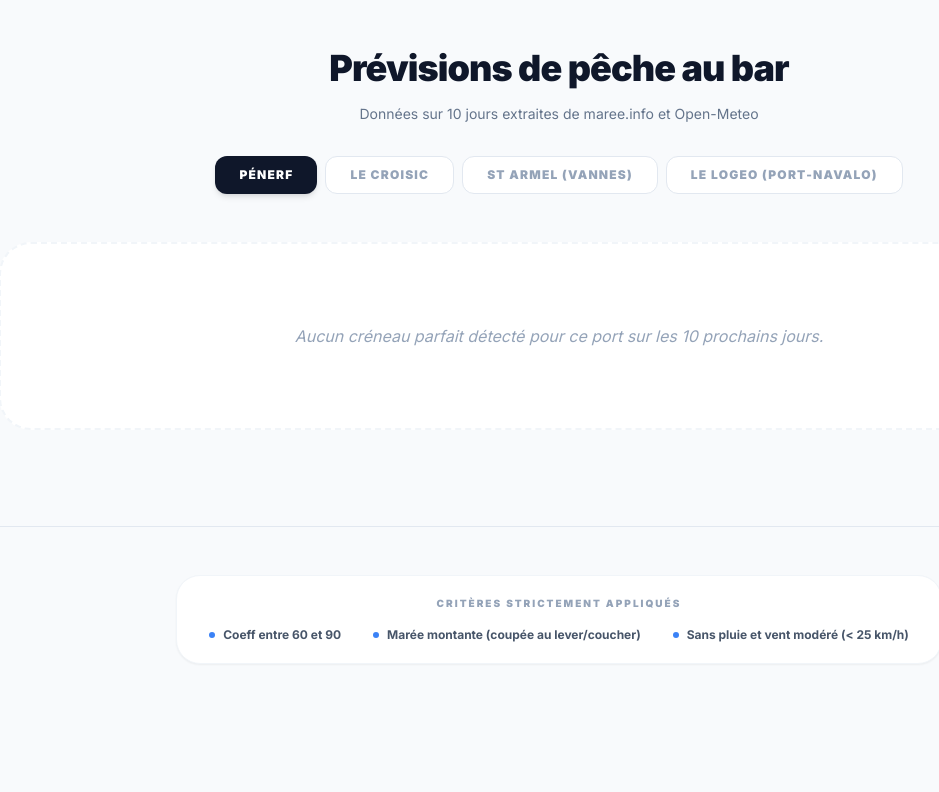
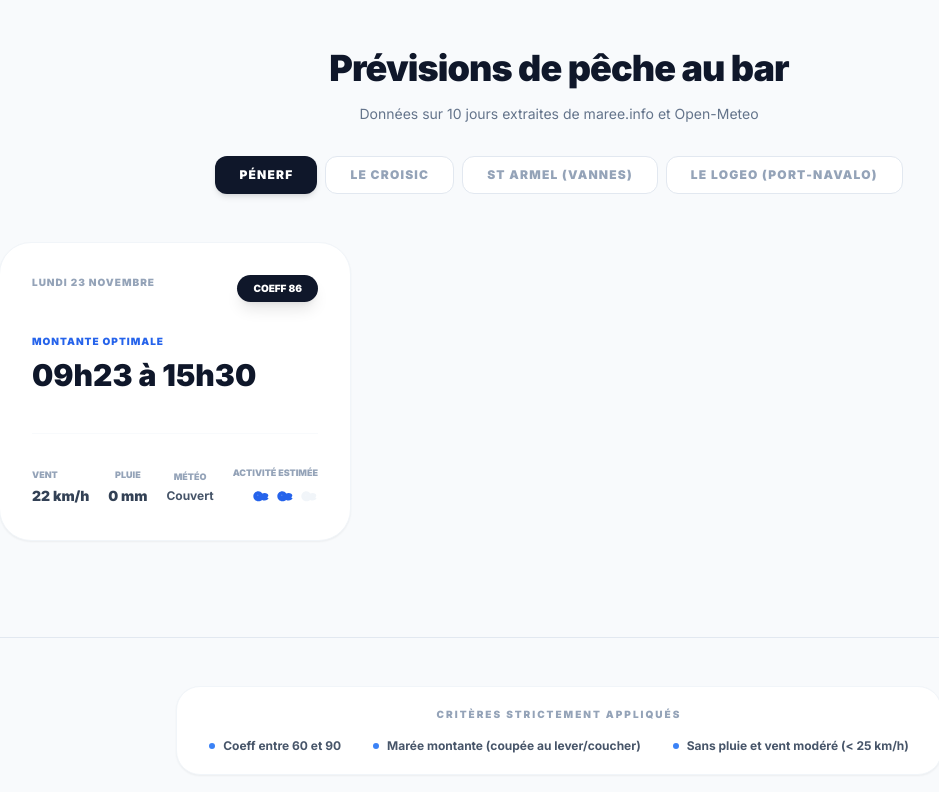
Before and after one commit to odutel/peche-bar, a plain HTML site: page index.html in a window 1280 px wide. Shown: the whole page, without its empty margins (81-1020 px from the left). Drawn offline with nearby package versions, Linux system fonts and the light colour scheme.

Commit message:
Previsions du 2026-11-18 15:28 UTC

```diff
--- a/index.html
+++ b/index.html
@@ -54,7 +54,7 @@
 
     <script>
         const PORTS = [{"id": "110", "name": "Pénerf", "lat": 47.5, "lng": -2.62}, {"id": "108", "name": "Le Croisic", "lat": 47.29, "lng": -2.51}, {"id": "112", "name": "St Armel (Vannes)", "lat": 47.59, "lng": -2.71}, {"id": "111", "name": "Le Logeo (Port-Navalo)", "lat": 47.55, "lng": -2.81}];
-        const ALL_FORECASTS = [];
+        const ALL_FORECASTS = [{"portId": "110", "date": "Lundi 23 Novembre", "start": "09h23", "end": "15h30", "coeff": 86, "wind": 22, "rain": 0.0, "weather": "Couvert", "activity": 2}, {"portId": "108", "date": "Lundi 23 Novembre", "start": "11h46", "end": "17h27", "coeff": 86, "wind": 24, "rain": 0.0, "weather": "Couvert", "activity": 2}, {"portId": "112", "date": "Lundi 23 Novembre", "start": "09h12", "end": "15h23", "coeff": 86, "wind": 16, "rain": 0.0, "weather": "Couvert", "activity": 2}, {"portId": "111", "date": "Lundi 23 Novembre", "start": "09h34", "end": "15h37", "coeff": 86, "wind": 18, "rain": 0.0, "weather": "Couvert", "activity": 2}];
 
         let selectedPortId = PORTS[0].id;
 
```
